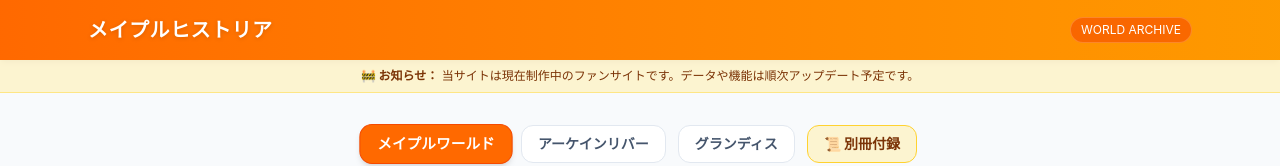
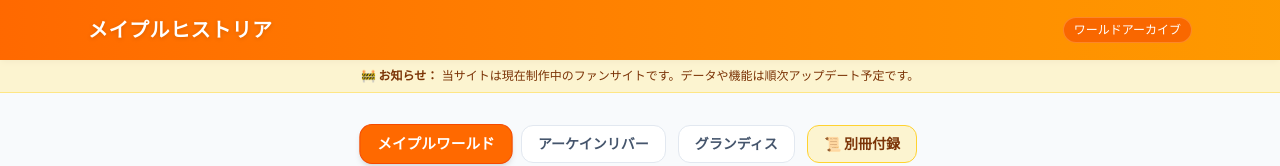
Before and after one commit to hedgehog001123/maple-historia, a React (Vite) app: page / in a window 1280 px wide. Shown: the top 166 px of the page. Built offline with nearby package versions, Linux system fonts and the light colour scheme.

Commit message:
ヘッダー クリックしたらTOPへ

```diff
--- a/src/App.tsx
+++ b/src/App.tsx
@@ -153,16 +153,36 @@ const renderSmartText = (text: string) => {
   return (
     <div className="min-h-screen bg-slate-50 text-slate-800 font-sans flex flex-col">
       {/* ヘッダー */}
-      <header className="bg-gradient-to-r from-orange-500 to-amber-500 text-white shadow-md">
-        <div className="max-w-6xl mx-auto px-6 py-4 flex items-center justify-between">
-          <h1 className="text-xl font-extrabold tracking-wide drop-shadow-sm">
-            メイプルヒストリア
-          </h1>
-          <span className="text-xs bg-orange-600/60 px-2.5 py-1 rounded-full border border-orange-300/40">
-            WORLD ARCHIVE
-          </span>
-        </div>
-      </header>
+      {/* ヘッダー */}
+<header className="bg-gradient-to-r from-orange-500 to-amber-500 text-white shadow-md">
+  <div className="max-w-6xl mx-auto px-6 py-4 flex items-center justify-between">
+    {/* 💡 タイトルロゴ（クリックでTOPへ戻る） */}
+    <button
+      onClick={() => {
+        setSelectedTab('maple-world');
+        setSelectedArea(null);
+        setAppendixCat(null);
+        setAppendixItem(null);
+      }}
+      className="text-xl font-extrabold tracking-wide drop-shadow-sm hover:opacity-90 transition cursor-pointer text-left"
+    >
+      メイプルヒストリア
+    </button>
+
+    {/* 💡 ワールドアーカイブバッジ（クリックでTOPへ戻る） */}
+    <button
+      onClick={() => {
+        setSelectedTab('maple-world');
+        setSelectedArea(null);
+        setAppendixCat(null);
+        setAppendixItem(null);
+      }}
+      className="text-xs bg-orange-600/60 hover:bg-orange-600/80 px-2.5 py-1 rounded-full border border-orange-300/40 transition cursor-pointer"
+    >
+      ワールドアーカイブ
+    </button>
+  </div>
+</header>
 
       {/* 🚧 制作中案内バナー 🚧 */}
       <div className="bg-amber-100/80 border-b border-amber-200 text-amber-900 text-xs py-2 px-4 text-center">
```
